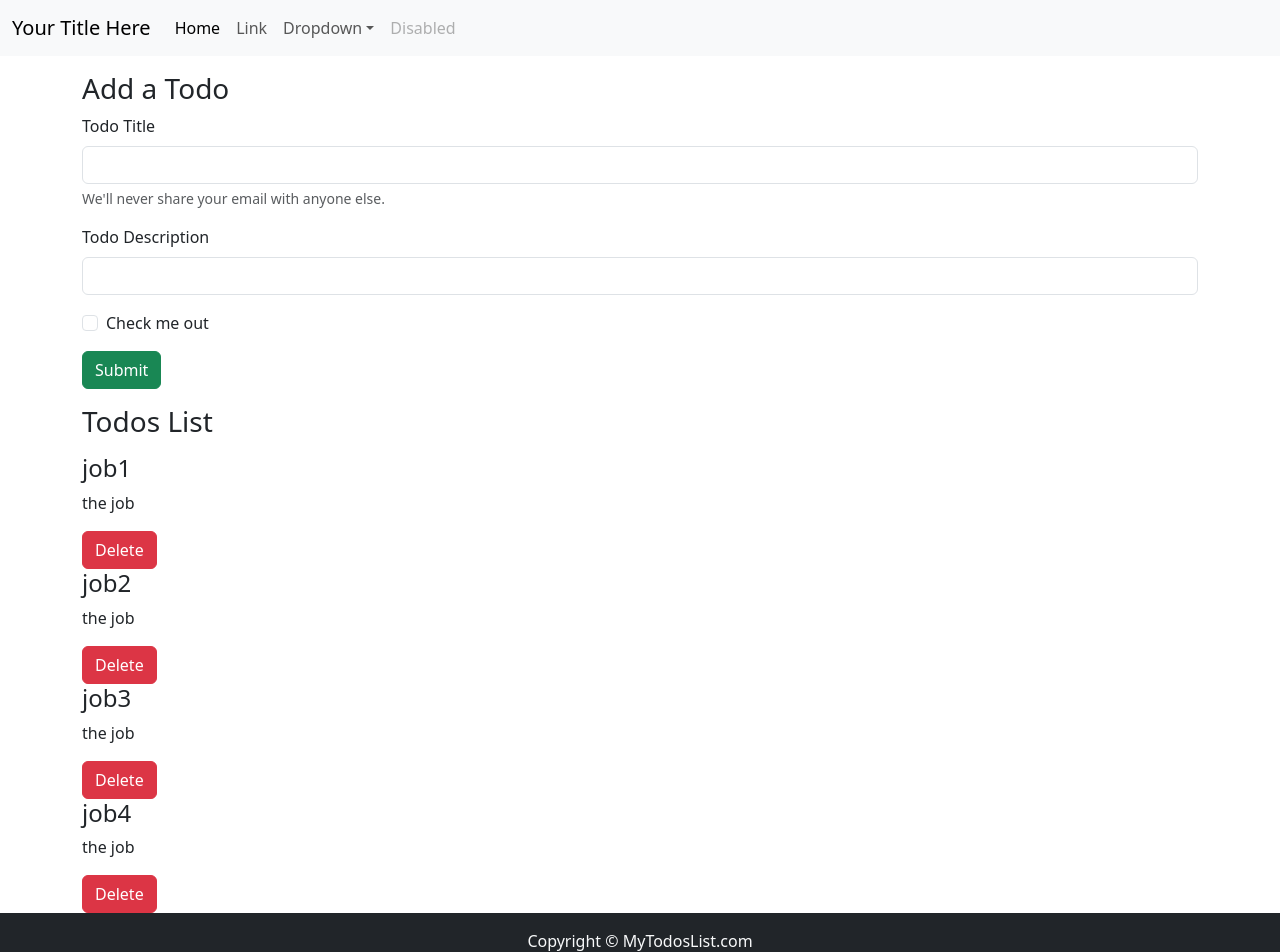
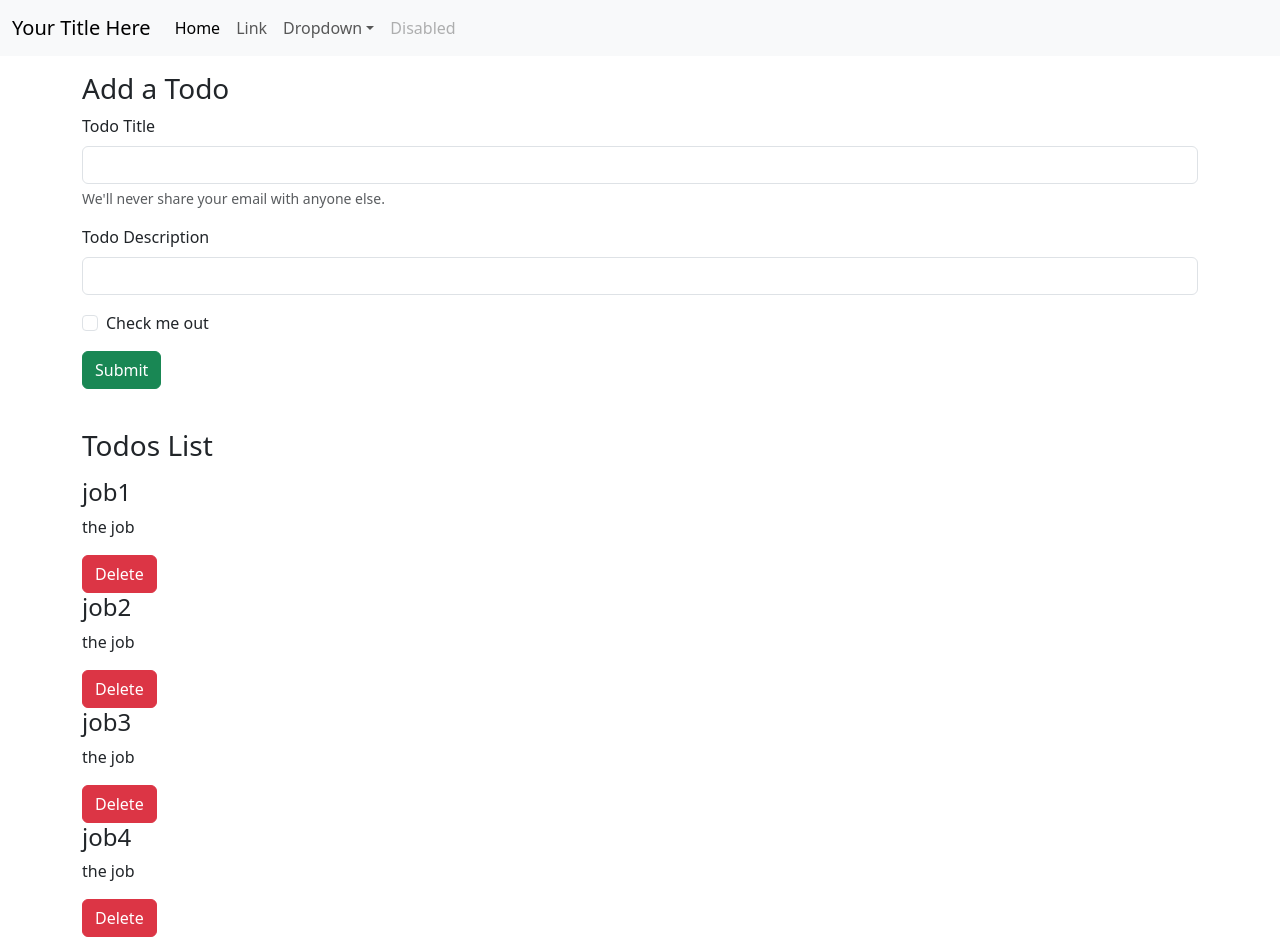
Before and after one commit to Nishantrde/lrn_react, a React (Create React App) app: page / in a window 1280 px wide. Shown: the top 952 px of the page. Built offline with nearby package versions, Linux system fonts and the light colour scheme.

Commit message:
if todo list is empty

```diff
--- a/src/App.js
+++ b/src/App.js
@@ -17,7 +17,14 @@ function App() {
 
   const addTodo = (title, desc)=>{
     console.log("your title and desc", title, desc)
-    let sno = todos[todos.length-1].sno + 1
+    let sno;
+    if (todos.length == 0){
+      sno = 0
+    }
+    else{
+      sno = todos[todos.length-1].sno + 1
+    }
+
     const myTodo = {
       sno: sno,
       title: title,
--- a/src/MyComponenets/Todos.js
+++ b/src/MyComponenets/Todos.js
@@ -2,8 +2,12 @@ import React from 'react'
 import TodoItem from './TodoItem'
 
 const Todos = (props) => {
+  let myStyle = {
+    minHeight:"70vh",
+    margin: "40px auto"
+  }
   return (
-    <div className='container'>
+    <div className='container' style={myStyle}>
       <h3 className='my-3'>Todos List</h3>
       {props.todos.length ===0? "No Todos to display":
       props.todos.map((todo) => {
```
